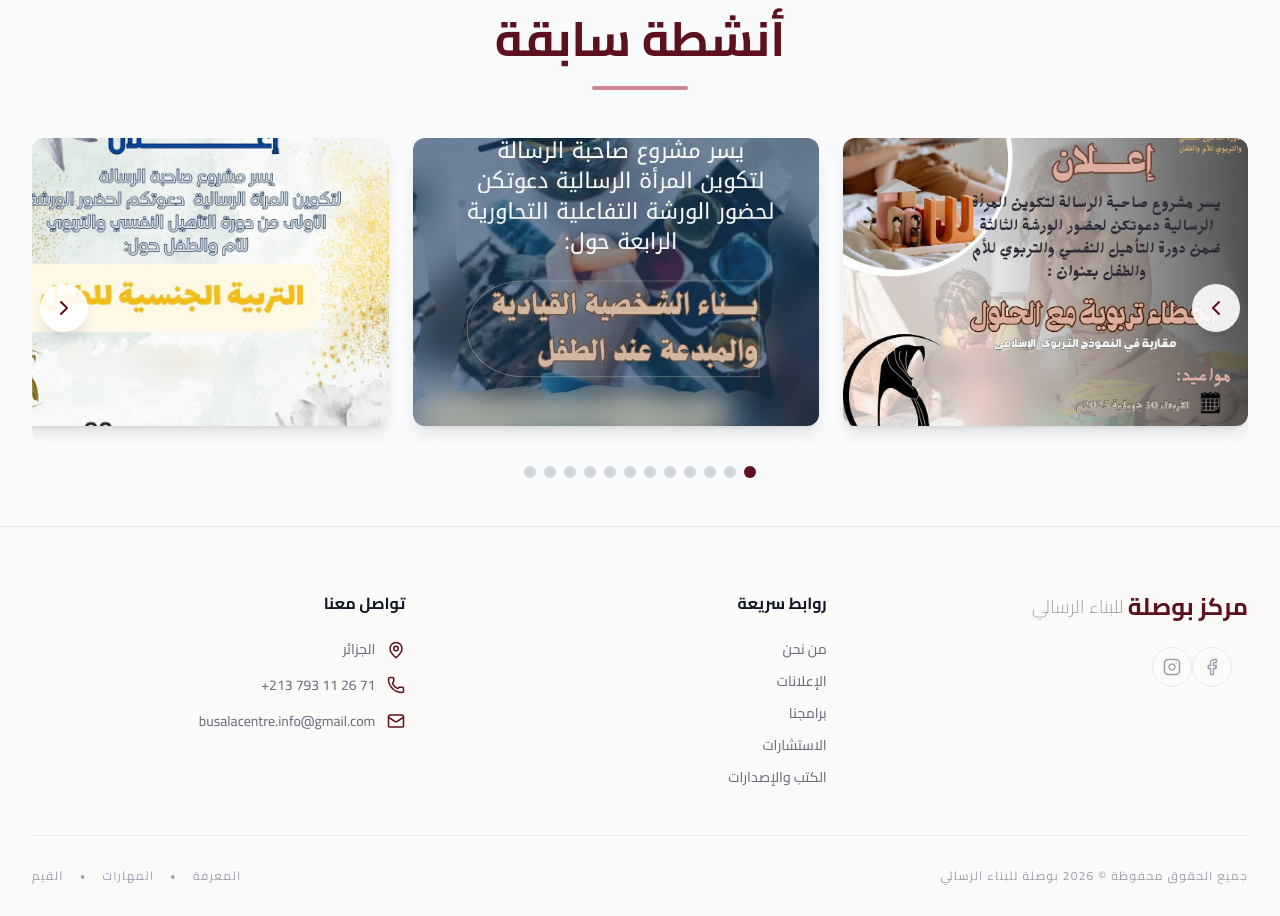
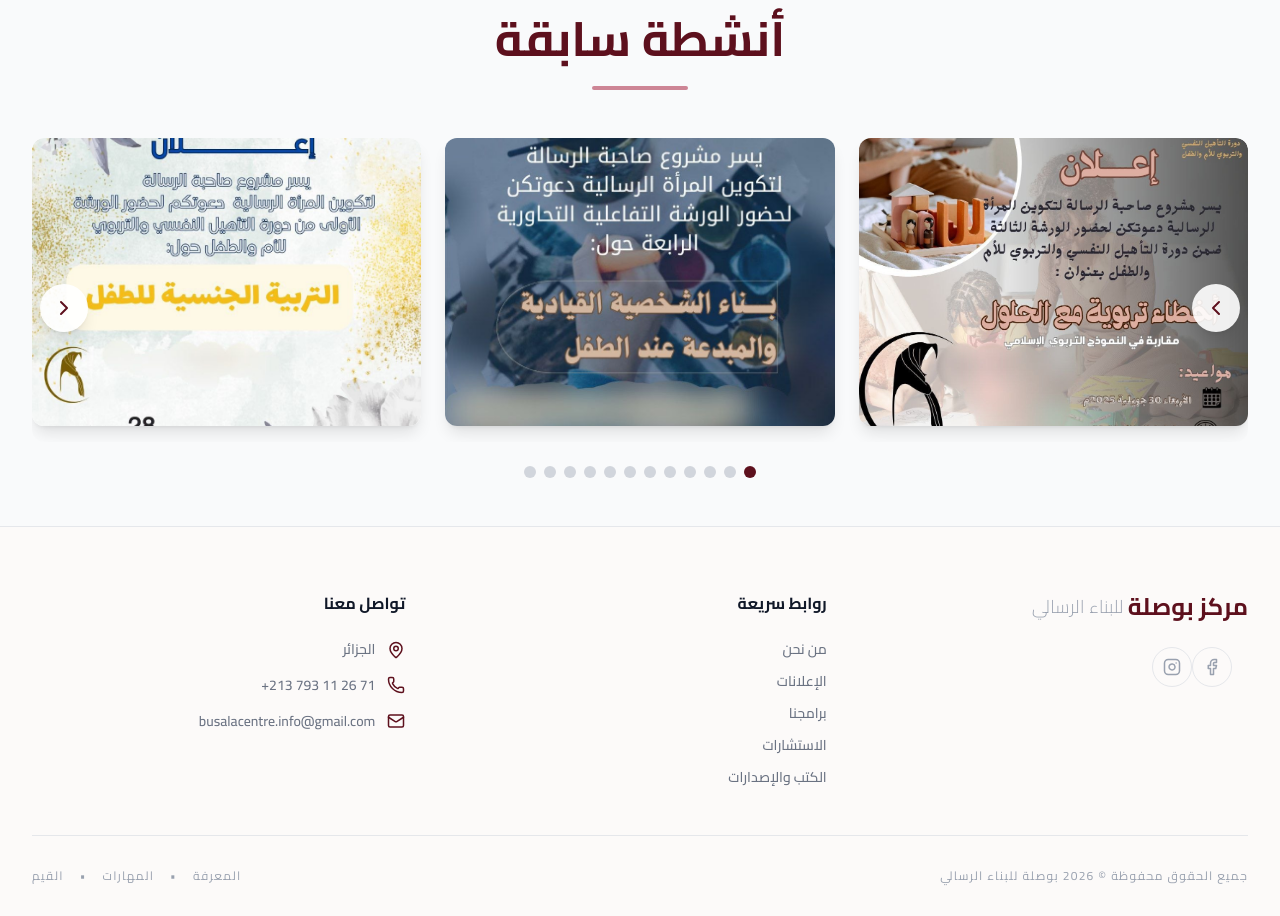
Before and after one commit to lina-ioussaidene/busala, a React (Vite) app: page /announcements in a window 1280 px wide. Shown: the part 920-1836 px from the top of the page. Built offline with nearby package versions, Linux system fonts and the light colour scheme.

Commit message:
Fix image paths and carousel responsiveness in announcements

```diff
--- a/src/pages/Announcements.tsx
+++ b/src/pages/Announcements.tsx
@@ -45,47 +45,47 @@ export default function Announcements() {
     },
     {
       id: 2,
-      image: 'public/images/1778874441168.jpg'
+      image: '/images/1778874441168.jpg'
     },
     {
       id: 3,
-      image: 'public/images/1778874441178.jpg'
+      image: '/images/1778874441178.jpg'
     },
     {
       id: 4,
-      image: 'public/images/1778874441189.jpg'
+      image: '/images/1778874441189.jpg'
     },
     {
       id: 5,
-      image: 'public/images/1778874441215.jpg'
+      image: '/images/1778874441215.jpg'
     },
     {
       id: 6,
-      image: 'public/images/1778874441224.jpg'
+      image: '/images/1778874441224.jpg'
     },
     {
       id: 7,
-      image: 'public/images/1778874441232.jpg'
+      image: '/images/1778874441232.jpg'
     },
     {
       id: 8,
-      image: 'public/images/1778874441239.jpg'
+      image: '/images/1778874441239.jpg'
     },
     {
       id: 9,
-      image: 'public/images/1778874441246.jpg'
+      image: '/images/1778874441246.jpg'
     },
     {
       id: 10,
-      image: 'public/images/1778874441255.jpg'
+      image: '/images/1778874441255.jpg'
     },
     {
       id: 11,
-      image: 'public/images/1778874441264.jpg'
+      image: '/images/1778874441264.jpg'
     },
     {
       id: 12,
-      image: 'public/images/1778874441272.jpg'
+      image: '/images/1778874441272.jpg'
     },
   ];
 
@@ -184,7 +184,7 @@ export default function Announcements() {
                   <div
                     key={activity.id}
                     ref={(el) => (slideRefs.current[index] = el)}
-                    className="snap-start shrink-0 min-w-full sm:min-w-[50%] lg:min-w-[33.333%]"
+                    className="snap-start shrink-0 w-full sm:w-[calc(50%-12px)] lg:w-[calc(33.333%-16px)]"
                   >
                     <div className="overflow-hidden rounded-xl shadow-lg bg-white h-72">
                       <img
```
